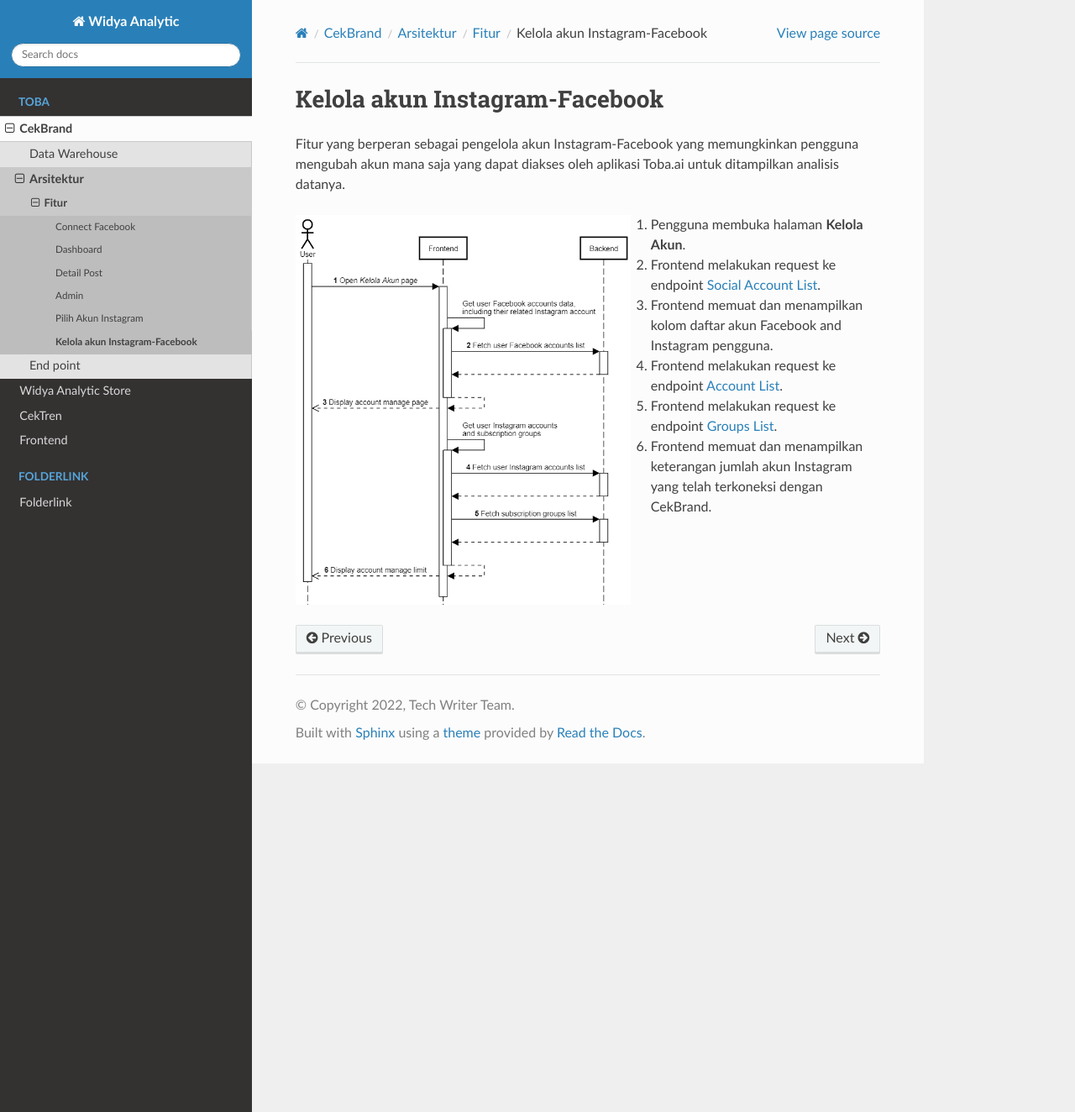
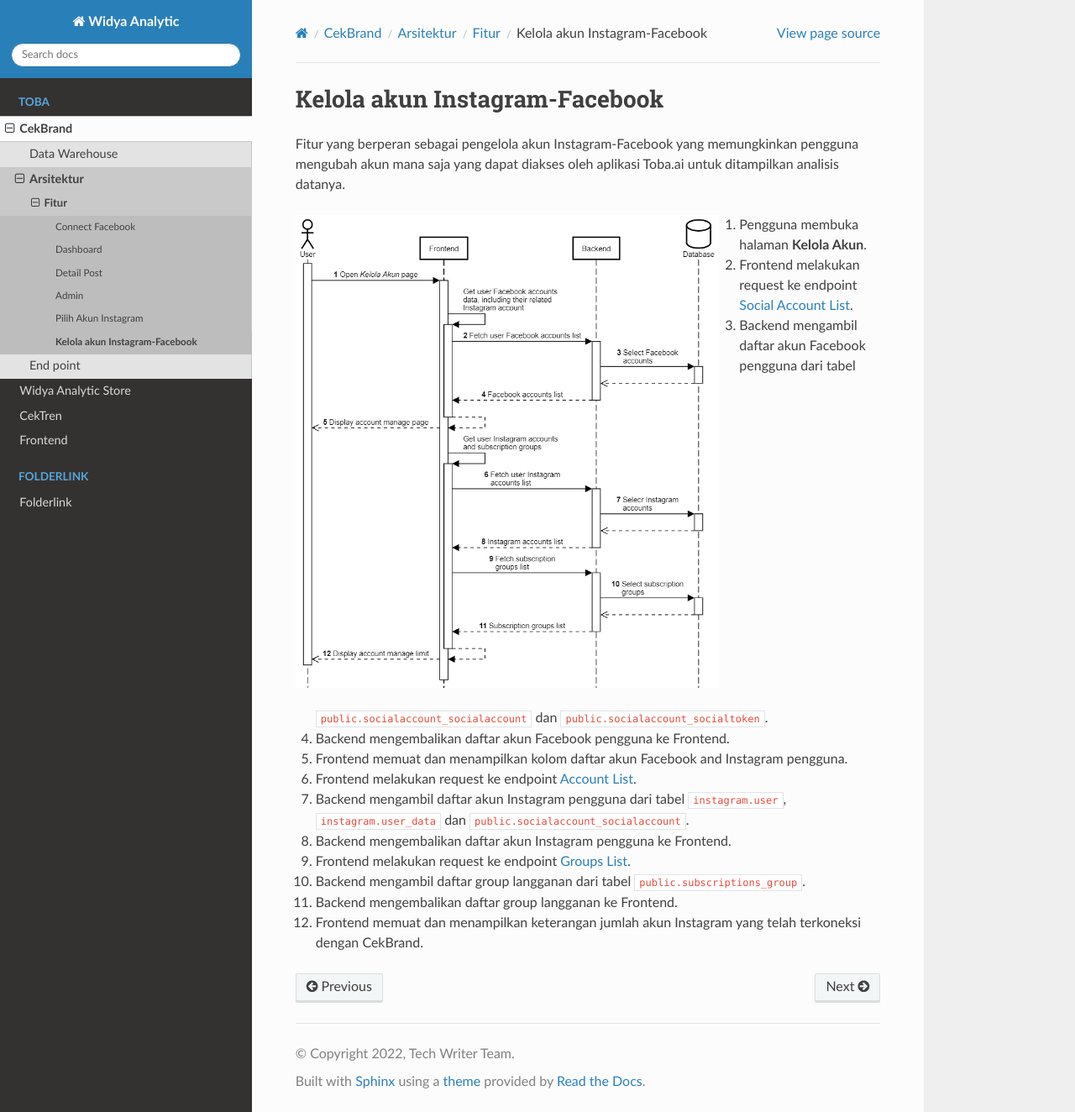
Before and after one commit to syrico/dokumentasi_data_widyaanalytics, a Sphinx documentation site: the page built from docs/source/Toba/cekbrand/architecture/feature/account-manage.rst, in a window 1280 px wide and 1324 px high. Shown: the whole window at 84% size. Built offline with Sphinx 7.4.7 and the Read the Docs theme 2.0.0, drawn with Linux system fonts in a browser that asks for light colours.

Commit message:
feat(feature): add Dagtabase participant to account manage sequence

```diff
--- a/docs/source/Toba/cekbrand/architecture/feature/account-manage.rst
+++ b/docs/source/Toba/cekbrand/architecture/feature/account-manage.rst
@@ -9,7 +9,13 @@ Fitur yang berperan sebagai pengelola akun Instagram-Facebook yang memungkinkan
 
 1. Pengguna membuka halaman **Kelola Akun**.
 2. Frontend melakukan request ke endpoint :ref:`social-account-list`.
-3. Frontend memuat dan menampilkan kolom daftar akun Facebook and Instagram pengguna.
-4. Frontend melakukan request ke endpoint :ref:`account-list`.
-5. Frontend melakukan request ke endpoint :ref:`subs-groups-list`.
-6. Frontend memuat dan menampilkan keterangan jumlah akun Instagram yang telah terkoneksi dengan CekBrand.
+3. Backend mengambil daftar akun Facebook pengguna dari tabel ``public.socialaccount_socialaccount`` dan ``public.socialaccount_socialtoken``.
+4. Backend mengembalikan daftar akun Facebook pengguna ke Frontend.
+5. Frontend memuat dan menampilkan kolom daftar akun Facebook and Instagram pengguna.
+6. Frontend melakukan request ke endpoint :ref:`account-list`.
+7. Backend mengambil daftar akun Instagram pengguna dari tabel ``instagram.user``, ``instagram.user_data`` dan ``public.socialaccount_socialaccount``.
+8. Backend mengembalikan daftar akun Instagram pengguna ke Frontend.
+9. Frontend melakukan request ke endpoint :ref:`subs-groups-list`.
+10. Backend mengambil daftar group langganan dari tabel ``public.subscriptions_group``.
+11. Backend mengembalikan daftar group langganan ke Frontend.
+12. Frontend memuat dan menampilkan keterangan jumlah akun Instagram yang telah terkoneksi dengan CekBrand.
```
Also changed, not shown: docs/source/Toba/cekbrand/architecture/feature/account-manage-sequence.txt (+21 -6 lines), docs/source/Toba/cekbrand/architecture/feature/account-manage-sequence.png.
